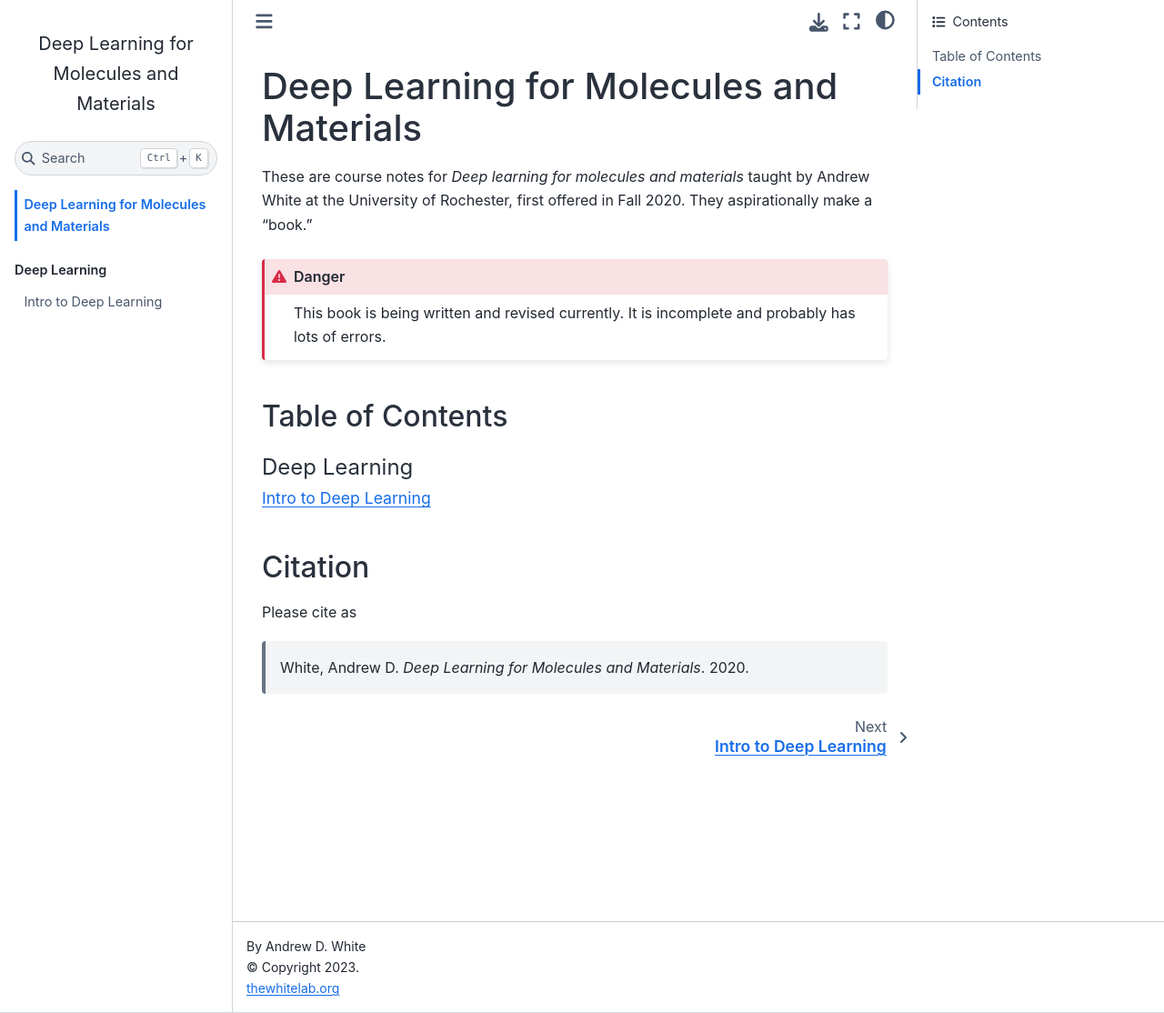
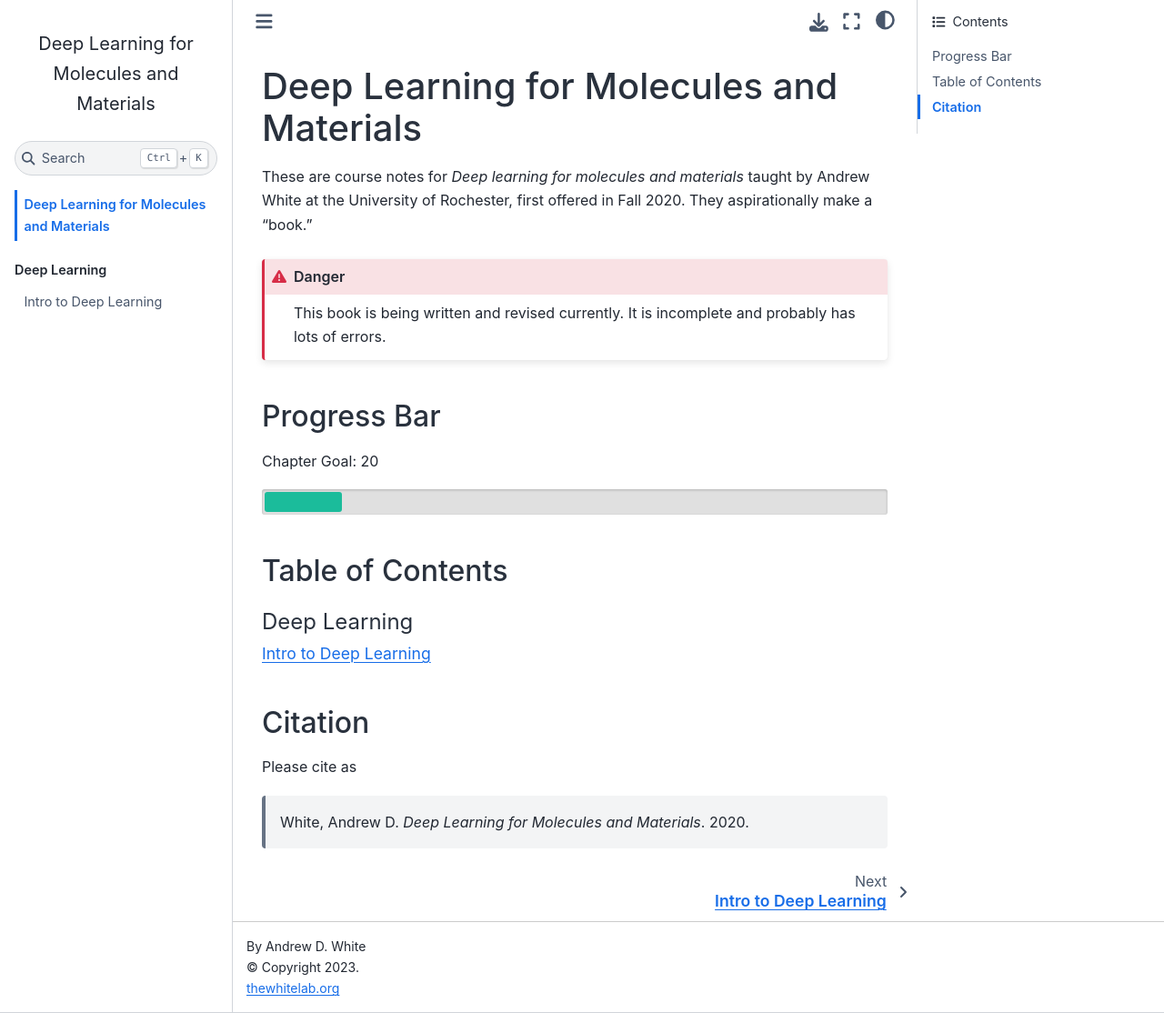
Before and after one commit to whitead/dmol-book, a Jupyter Book: the page built from intro.md, in a window 1280 px wide and 1114 px high. Shown: the whole window at 91% size. Built offline with Jupyter Book 1.0.4 settings and Sphinx 7.4.7 and the Sphinx Book theme 1.1.4, drawn with Linux system fonts in a browser that asks for light colours; pages that are not in the unit, such as notebooks, are missing from menus.

Commit message:
Added progress bar because why not

````diff
--- a/_static/custom.css
+++ b/_static/custom.css
@@ -45,3 +45,24 @@
       background-color: transparent;
       border: none;
   }
+
+.wh-wrapper {
+    /*width: 500px;*/
+}
+
+.wh-progress-bar {
+    width: 100%;
+    background-color: #e0e0e0;
+    padding: 3px;
+    border-radius: 3px;
+    box-shadow: inset 0 1px 3px rgba(0, 0, 0, .2);
+}
+
+.wh-progress-bar-fill {
+    display: block;
+    height: 22px;
+    background-color: #1BBC9B;
+    border-radius: 3px;
+
+    transition: width 500ms ease-in-out;
+}
--- a/intro.md
+++ b/intro.md
@@ -6,6 +6,17 @@
 ```{danger}
 This book is being written and revised currently. It is incomplete and probably has lots of errors.
 ```
+
+## Progress Bar
+
+Chapter Goal: 20
+
+<div class="wh-wrapper">
+    <div class="wh-progress-bar">
+        <span class="wh-progress-bar-fill" style="width: 12.5%;"> </span>
+    </div>
+</div>
+
 
 ## Table of Contents
 
````
